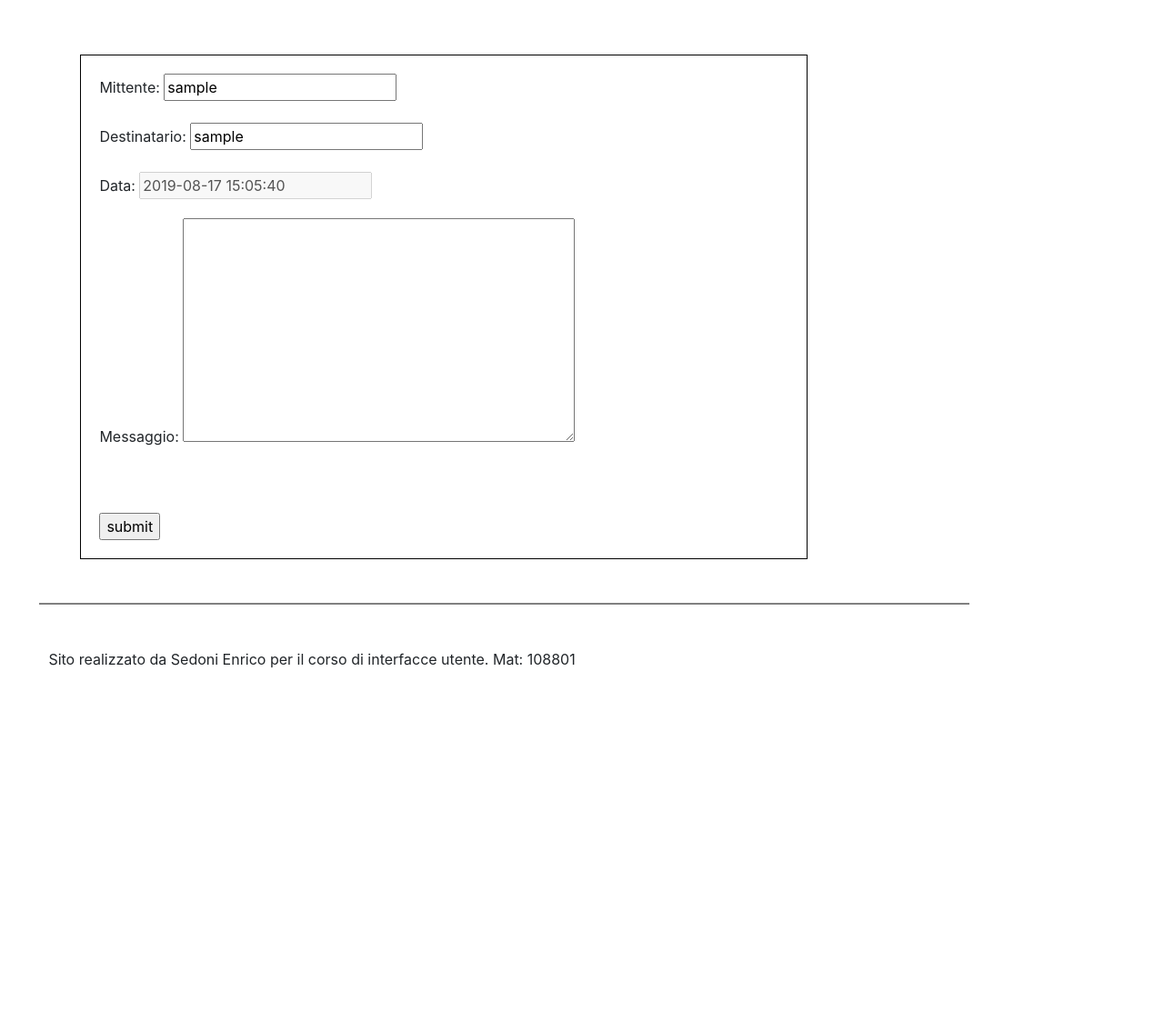
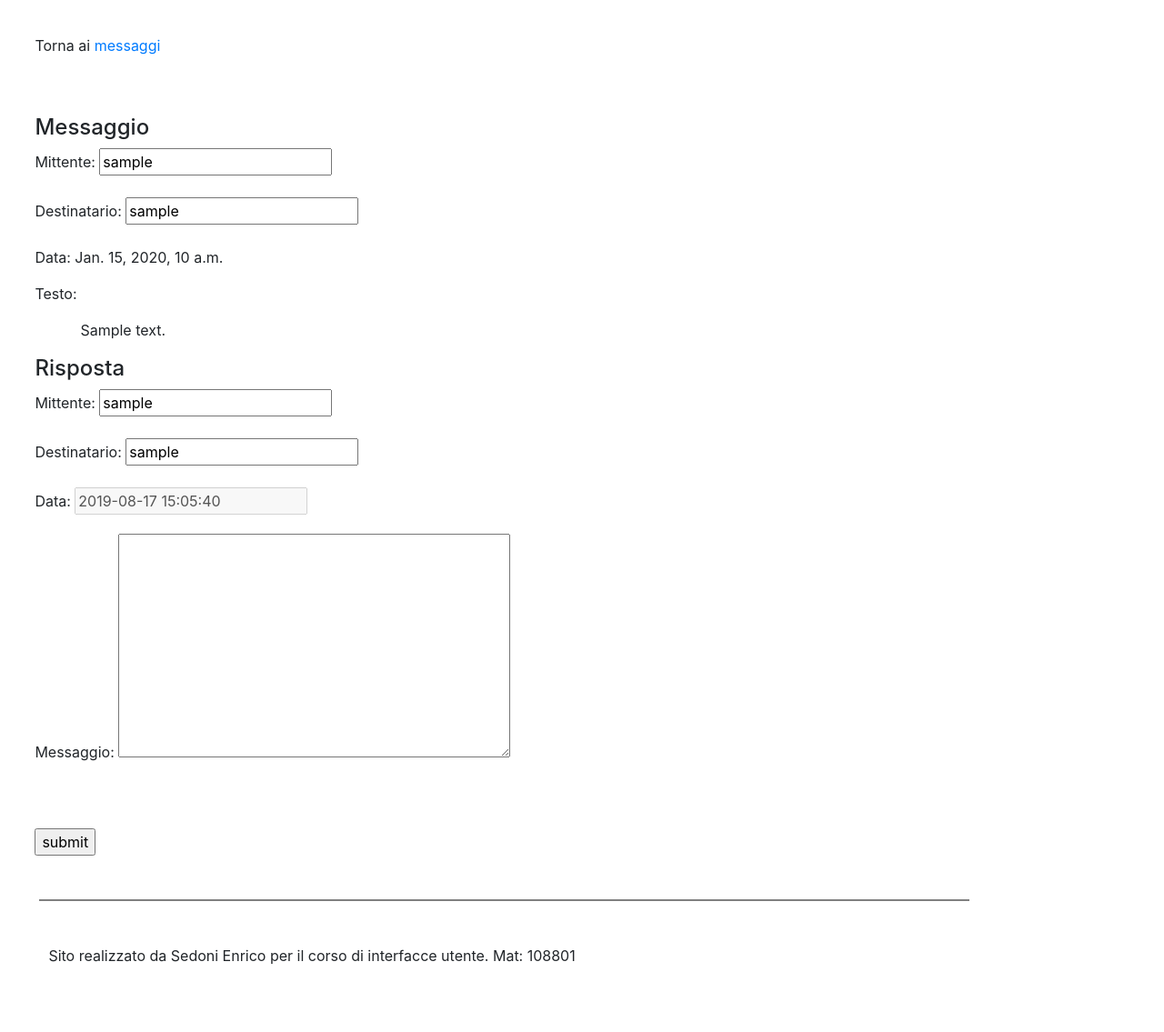
Before and after one commit to enrico404/FitnessVillage, a Django app: page /main_page/rispondi/1 in a window 1280 px wide. Shown: the whole page at 91% size. Before the commit the page ends 735 px from the top, so only its background shows below. Run offline with Django 3.2, Linux system fonts and the light colour scheme; tables that the repository leaves empty hold one stand-in row (values such as "Sample post"); some libraries are stand-ins or nearby versions.

Commit message:
improvements to the booking system and message center

```diff
--- a/courseManager/templates/courseManager/detail.html
+++ b/courseManager/templates/courseManager/detail.html
@@ -26,10 +26,12 @@
             <p>Ora fine: {{ course.ora_fine }}</p>
             <p>Posti disponibili: {{ posti_disponibili|get_at_index:forloop.counter0 }} </p>
             <p>Sala: {{ course.sala.id }}</p>
-            {% if posti_disponibili|get_at_index:forloop.counter0 > 0 and course.id not in prenotazioni %}
+            {% if posti_disponibili|get_at_index:forloop.counter0 > 0 and course.id not in prenotazioni  %}
+                <a class="btn btn-primary" style="color:white; cursor: pointer;" href="{% url 'courseManager:prenotazione' course.id %}">Prenota</a>
+            {% elif posti_disponibili|get_at_index:forloop.counter0 > 0 and course.id in prenotazioni and prenotazioniCancellate|get_cancellata:course.id %}
                 <a class="btn btn-primary" style="color:white; cursor: pointer;" href="{% url 'courseManager:prenotazione' course.id %}">Prenota</a>
             {% elif posti_disponibili|get_at_index:forloop.counter0 > 0 %}
-                 <a class="btn btn-primary" style="color:white; cursor: pointer;" href="{% url 'courseManager:prenotazione' course.id %}">Cancella prenotazione</a>
+                 <a class="btn btn-primary" style="color:white; cursor: pointer;" href="{% url 'courseManager:cancellaPrenotazione' course.id %}">Cancella prenotazione</a>
             {% else %}
                 <a class="btn btn-primary" style="color:white; cursor: pointer;" href="">Mettiti in lista di attesa</a>
             {% endif %}
--- a/courseManager/templatetags/app_filters.py
+++ b/courseManager/templatetags/app_filters.py
@@ -10,3 +10,9 @@ def get_at_index(list, index):
 @register.filter(name='has_group')
 def has_group(user, groupName):
     return user.groups.filter(name=groupName).exists()
+
+@register.filter(name='get_cancellata')
+def get_cancellata(prenotazioni, courseID):
+    for pren in prenotazioni:
+        if pren.corso.id == courseID:
+            return pren.cancellato
--- a/courseManager/urls.py
+++ b/courseManager/urls.py
@@ -5,6 +5,7 @@ app_name = 'courseManager'
 urlpatterns = [
     path('<nomeCorso>/', views.courseDetail, name='courseDetail'),
     path('<int:corsoID>/prenotazione', views.prenotazione, name='prenotazione'),
+    path('<int:corsoID>/cancellaPrenotazione', views.cancellaPrenotazione, name='cancellaPrenotazione'),
     path('<str:nomeCorso>/insertCourse', views.insert, name='insert'),
     path('cancella/<int:corsoID>/<str:nomeCorso>', views.cancella, name='cancella'),
 ]
--- a/main_page/templates/main_page/main_page.html
+++ b/main_page/templates/main_page/main_page.html
@@ -11,7 +11,11 @@
         <div class="assistenza"><img style="width: 40px; height:40px; margin-right:10px; " src="{% static 'main_page/images/assistenza.png' %}">Chiedi <a href="{% url 'main_page:assistenza' %}" style="text-decoration: underline;">assistenza</a></div>
         <br><br>
     {% endif %}
-    <div style="width: 200px;float:left;"><img style="width: 40px; height:40px; margin-right:10px; " src="{% static 'main_page/images/messaggi.jpg' %}"><a href="{% url 'main_page:messaggi' %}" style="text-decoration: underline;">Centro Messaggi</a></div>
+    {% if new_messages %}
+        <div style="width: 200px;float:left;"><img style="width: 40px; height:40px; margin-right:10px; " src="{% static 'main_page/images/messaggiNew.jpg' %}"><a href="{% url 'main_page:messaggi' %}" style="text-decoration: underline;">Centro Messaggi</a></div>
+    {% else %}
+        <div style="width: 200px;float:left;"><img style="width: 40px; height:40px; margin-right:10px; " src="{% static 'main_page/images/messaggi.jpg' %}"><a href="{% url 'main_page:messaggi' %}" style="text-decoration: underline;">Centro Messaggi</a></div>
+    {% endif %}
     <div class="login"><p style="font-size: 11pt;">Benvenuto <b>{{ user.username }}</b>. Effettua il <a href="{% url 'main_page:logout_view' %}">logout</a></p></div>
 {% else %}
 <p class="login">Effettua il <a href="{% url 'main_page:login' %}">login</a></p>
--- a/main_page/templates/main_page/response.html
+++ b/main_page/templates/main_page/response.html
@@ -4,7 +4,24 @@
 <link rel="stylesheet" type="text/css" href="{% static 'main_page/style.css' %}" />
 {% endblock %}
 {% block body %}
-    <form method="post" style="margin-left: 50px; margin-top: 5%; border: 1px solid black; padding: 20px; width: 800px;">
+
+     <section>
+        <p>Torna ai <a href="{% url 'main_page:messaggi' %}">messaggi</a></p>
+    </section>
+    <br><br>
+    <h4>Messaggio</h4>
+    <div class="messaggioPrecendente">
+        <span>Mittente: </span><input type="text" name="MsgMittente" value="{{ message.userMittente }}" class="fixedFields"><br><br>
+        <span>Destinatario: </span><input type="text" name="MsgDestinatario" value="{{ message.userDestinatario }}" class="fixedFields"><br><br>
+        <p>Data: {{ message.data_ora }}</p>
+        <p>Testo: </p>
+        <p style="padding-left: 50px;">{{ message.text }}</p>
+
+
+    </div>
+
+    <h4>Risposta</h4>
+    <form method="post" class="responseMessage">
         {% csrf_token %}
         <span>Mittente: </span><input type="text" name="mittente" value="{{ mittente }}" class="fixedFields"><br><br>
         <span>Destinatario: </span><input type="text" name="destinatario" value="{{ destinatario }}" class="fixedFields"><br><br>
--- a/main_page/views.py
+++ b/main_page/views.py
@@ -11,7 +11,14 @@ from django.db.models import Q
 import random
 
 def welcome(request):
-    return render(request, 'main_page/main_page.html')
+    # flag che indica se sono presenti oppure no nuovi messaggi nella casella di posta
+    new_messages = False
+    if request.user.is_authenticated:
+        messaggi = Messaggio.objects.filter(userDestinatario=request.user)
+        for msg in messaggi:
+            if msg.letto == False:
+                new_messages = True
+    return render(request, 'main_page/main_page.html', {'new_messages':new_messages})
 
 def corso(request, nomeCorso):
     url = '/courseManager/'+nomeCorso
@@ -43,20 +50,22 @@ def assistenza(request):
             return HttpResponseRedirect('/')
     else:
         form = ContactForm()
-        return render(request, 'main_page/contact.html', {'form': form, 'operator': random_operator })
+        return render(request, 'main_page/contact.html', {'form': form, 'operator': random_operator})
 
 @login_required
 def messaggi(request):
-    messaggi = Messaggio.objects.filter(Q(userDestinatario=request.user))
+    messaggi = Messaggio.objects.filter(Q(userDestinatario=request.user)).order_by('data_ora').reverse()
     return render(request, 'main_page/messaggi.html', {'messaggi': messaggi})
 
 
 def rispondi(request, messageID):
     form = ContactForm(request.POST)
-    message = Messaggio.objects.filter(pk=messageID)
+    message = Messaggio.objects.get(id=messageID)
+    message.letto = True
+    message.save()
     form = ContactForm(request.POST)
-    mittente = message[0].userDestinatario
-    destinatario = message[0].userMittente
+    mittente = message.userDestinatario
+    destinatario = message.userMittente
     if request.method == 'POST':
         if form.is_valid():
             data = form.cleaned_data['data']
@@ -67,4 +76,4 @@ def rispondi(request, messageID):
             return HttpResponseRedirect('/')
     else:
         form = ContactForm()
-        return render(request, 'main_page/response.html', {'form': form, 'mittente':mittente, 'destinatario':destinatario})
+        return render(request, 'main_page/response.html', {'form': form, 'mittente':mittente, 'destinatario':destinatario, 'message':message})
```
Also changed, not shown: courseManager/views.py (+27 -4 lines), main_page/static/main_page/style.css (+30 -5 lines), main_page/templates/main_page/messaggi.html (+10 -0 lines), main_page/static/main_page/images/messaggiNew.jpg (added).
